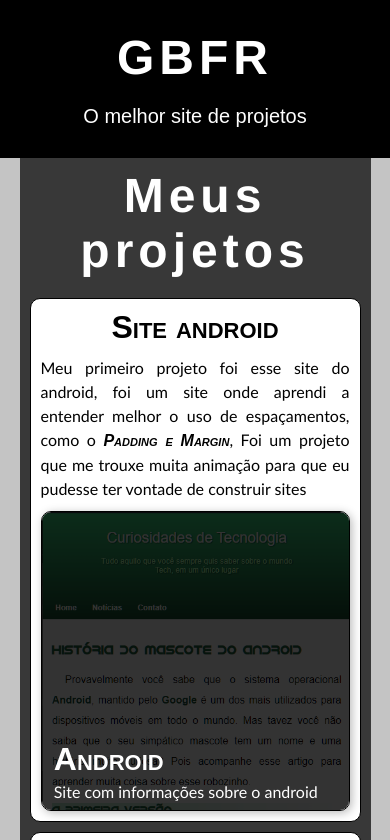
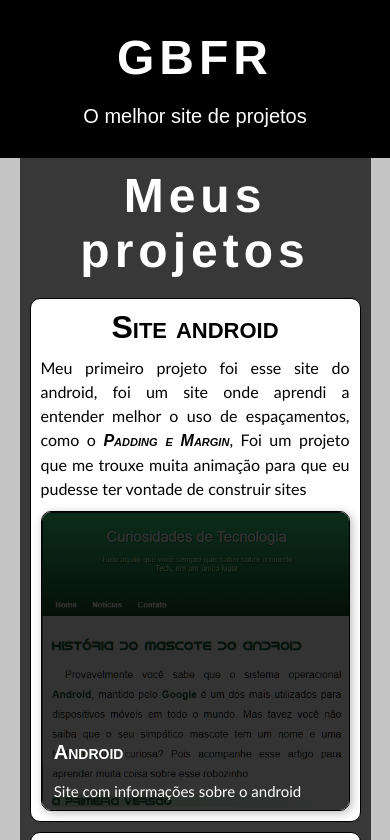
Before and after one commit to biel12354/MeusProjetos, a plain HTML site: page index.html in a window 390 px wide. Shown: the top 840 px of the page. Drawn offline with Linux system fonts and the light colour scheme.

Commit message:
correção de bugs

```diff
--- a/estilos/mediaquery.css
+++ b/estilos/mediaquery.css
@@ -5,3 +5,13 @@
         max-width: 700px;
     }
 }
+
+@media (min-width: 280px) and (max-width: 500px){
+    main a.box > h1 {
+        font-size: 20px;
+    }
+
+    main a.box > p {
+        font-size: 15px;
+    }
+}
--- a/estilos/style.css
+++ b/estilos/style.css
@@ -7,11 +7,17 @@
     box-sizing: border-box;
 }
 
+html, body {
+    height: 100%;
+    width: 100%;
+}
+
 body {
     background-color: rgba(105, 105, 105, 0.39);
 }
 
 header {
+    width: 100%;
     background-color: black;
     color: white;
     padding: 30px;
@@ -60,6 +66,7 @@ main a.box:hover > img{
 main a.box > img {
     transition: .5s ease-in-out;
     width: 100%;
+    height: 100%;
     filter: brightness(20%);
 }
 
```
